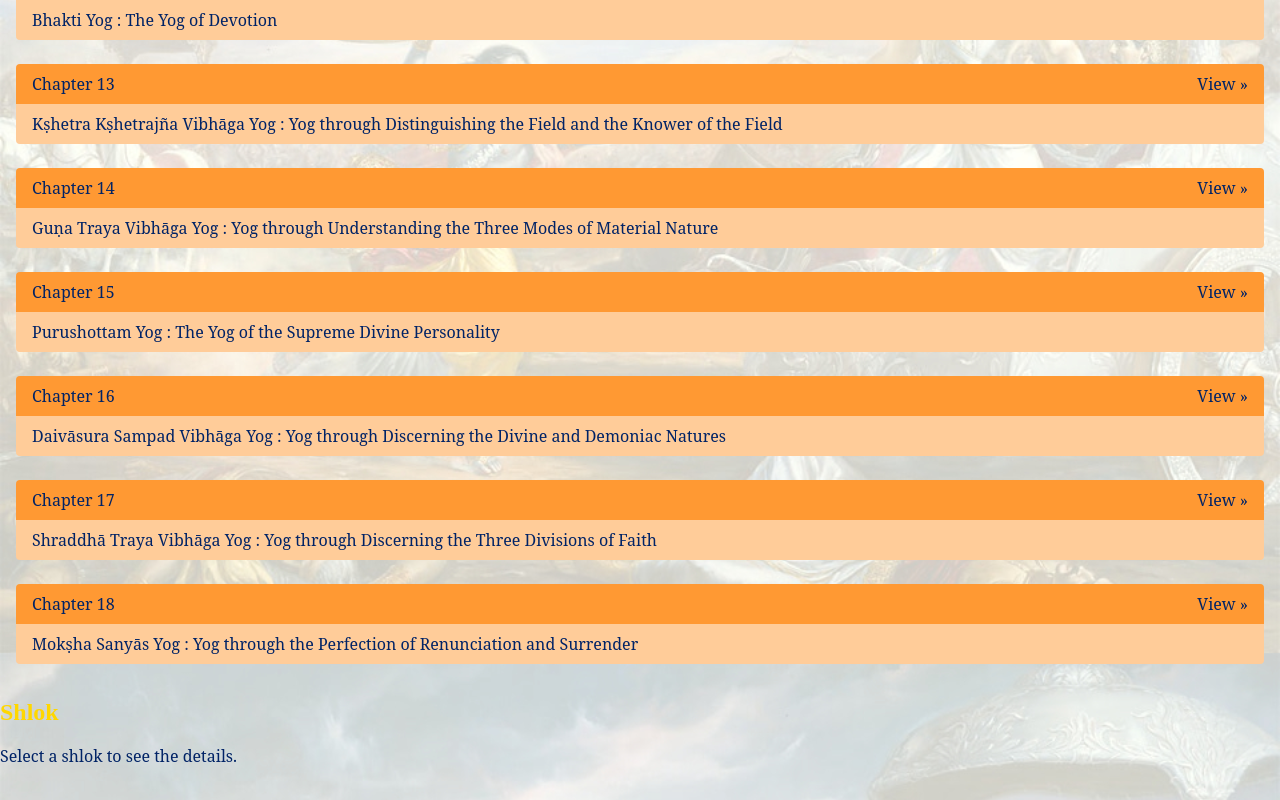
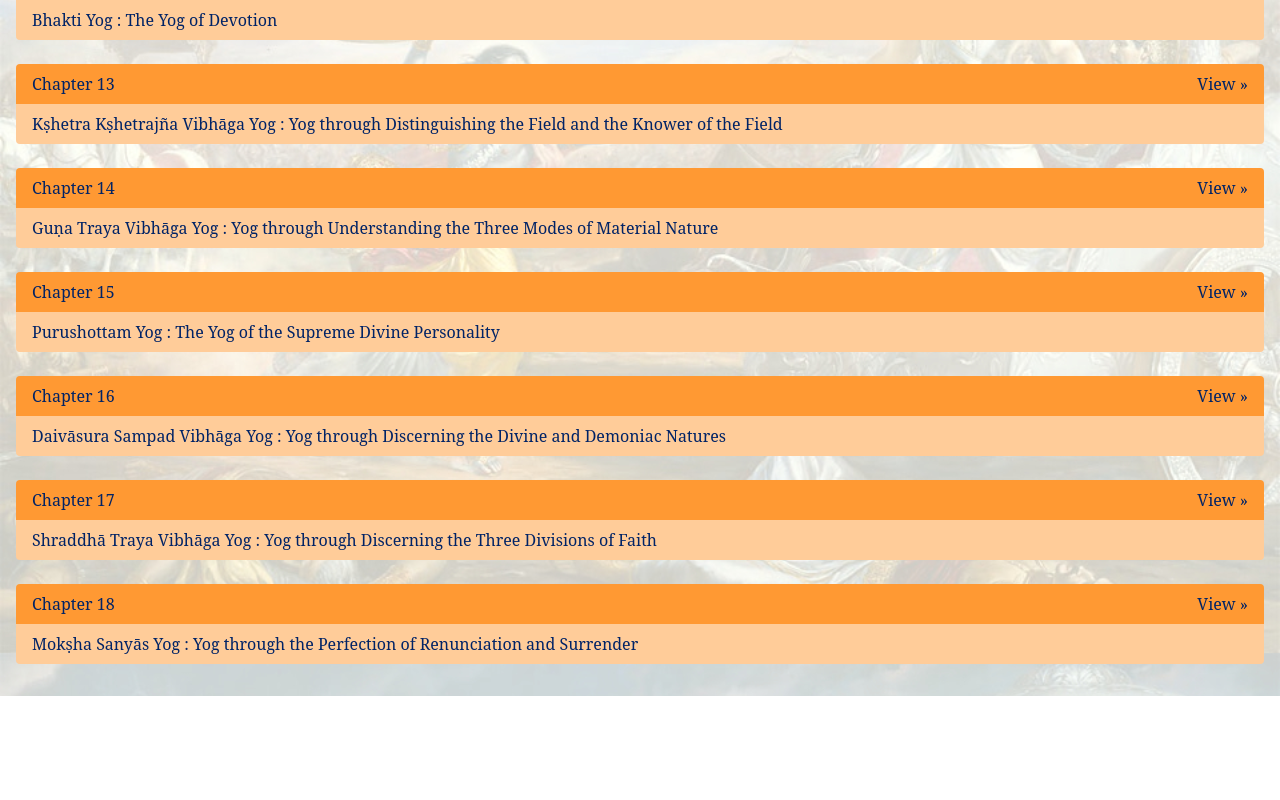
Before and after one commit to Priyansxu/Gita, a Next.js app: page / in a window 1280 px wide. Shown: the part 2227-3027 px from the top of the page. After the commit the page ends 2923 px from the top, so only its background shows below. Built offline with nearby package versions, Linux system fonts and the light colour scheme.

Commit message:
Update index.jsx

```diff
--- a/pages/index.jsx
+++ b/pages/index.jsx
@@ -12,11 +12,22 @@ const Home = () => {
         setSelectedShlok(shlok);
     };
 
+    const handleClose = () => {
+        setSelectedChapter(null);
+        setSelectedShlok(null);
+    };
+
     return (
-        <div>
+        <div className="relative">
             <Header />
             <Adhyay onShlokClick={handleShlokClick} />
-            <Shloks selectedChapter={selectedChapter} selectedShlok={selectedShlok} />
+            {selectedChapter !== null && selectedShlok !== null && (
+                <Shloks
+                    selectedChapter={selectedChapter}
+                    selectedShlok={selectedShlok}
+                    onClose={handleClose}
+                />
+            )}
         </div>
     );
 };
```
